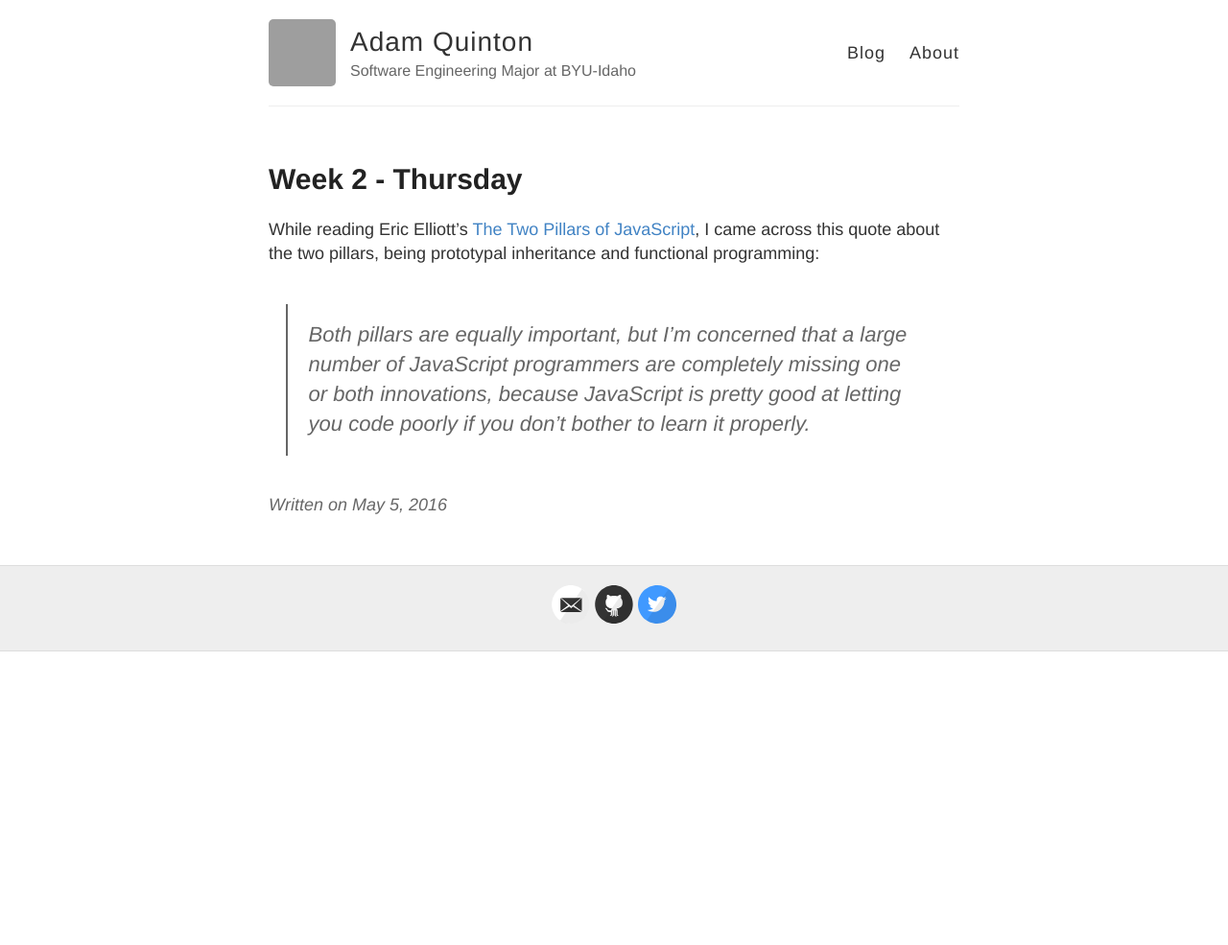
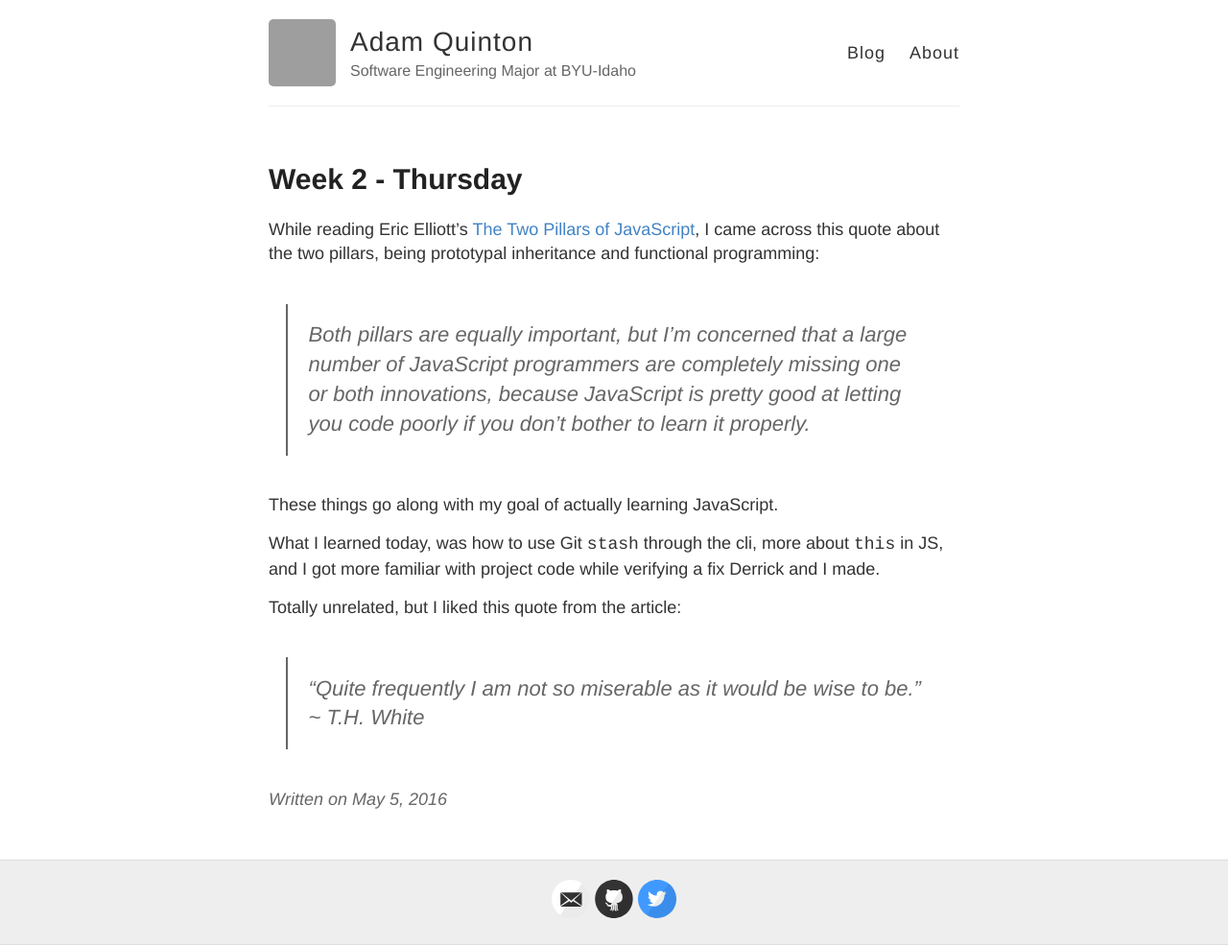
Before and after one commit to zvakanaka/internship_2016_zvakanaka.github.io, a Jekyll site: the page built from _posts/2016-5-5-Week-2-Thursday.md, in a window 1280 px wide. Shown: the whole page at 96% size. Built offline with Jekyll 4.4.1, drawn with Linux system fonts in a browser that asks for light colours; before the commit the page ends 900 px from its top, so only the background shows below that; grey boxes are pictures that could not be loaded.

Commit message:
Thursday post done.

```diff
--- a/_posts/2016-5-5-Week-2-Thursday.md
+++ b/_posts/2016-5-5-Week-2-Thursday.md
@@ -5,3 +5,11 @@ title: Week 2 - Thursday
 While reading Eric Elliott's [The Two Pillars of JavaScript](https://medium.com/javascript-scene/the-two-pillars-of-javascript-ee6f3281e7f3#.i5he1mg5y), I came across this quote about the two pillars, being prototypal inheritance and functional programming:
 
 > Both pillars are equally important, but I’m concerned that a large number of JavaScript programmers are completely missing one or both innovations, because JavaScript is pretty good at letting you code poorly if you don’t bother to learn it properly.
+
+These things go along with my goal of actually learning JavaScript.
+
+What I learned today, was how to use Git `stash` through the cli, more about `this` in JS, and I got more familiar with project code while verifying a fix Derrick and I made.
+
+Totally unrelated, but I liked this quote from the article:
+
+> “Quite frequently I am not so miserable as it would be wise to be.” ~ T.H. White
```
Also changed, not shown: 1 other file.
